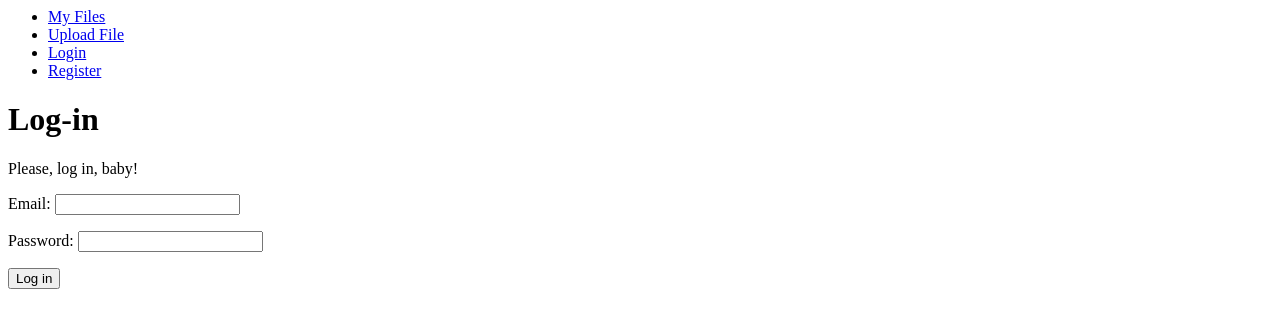
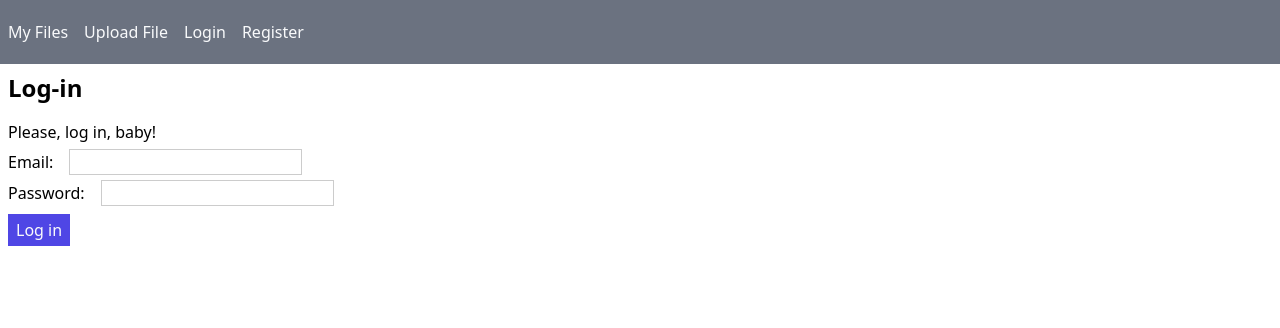
Before and after one commit to pro1code1hack/Uniquity-test-task, a Django app: page /login/ in a window 1280 px wide. Shown: the top 328 px of the page. Run offline with Django 4.2, Linux system fonts and the light colour scheme; some libraries are stand-ins or nearby versions.

Commit message:
Add frontend

```diff
--- a/Ubiquity/settings.py
+++ b/Ubiquity/settings.py
@@ -33,7 +33,7 @@ SECRET_KEY = 'django-insecure-o5d@5a_o7)i@_1(0o2k-g1v100ta10%bf270zb@ewg)5cq5#-i
 # SECURITY WARNING: don't run with debug turned on in production!
 DEBUG = False
 
-ALLOWED_HOSTS = []
+ALLOWED_HOSTS = ['*']
 
 # Application definition
 
--- a/templates/account/login.html
+++ b/templates/account/login.html
@@ -3,11 +3,11 @@
 {% block title %} Login {% endblock %}
 
 {% block content %}
-    <h1>Log-in</h1>
-    <p>Please, log in, baby!</p>
-    <form method="post">
-        {{ form.as_p }}
+    <h1 class="font-bold text-2xl mb-4">Log-in</h1>
+    <p class="text-md">Please, log in, baby!</p>
+    <form class="auth-form" method="post">
+        {{ form.as_div }}
         {% csrf_token %}
-        <p><input type="submit" value="Log in"></p>
+        <input class="bg-indigo-600 text-gray-50 px-2 py-1 mt-2" type="submit" value="Log in">
     </form>
 {% endblock %}
--- a/templates/base.html
+++ b/templates/base.html
@@ -2,26 +2,61 @@
 
 <head>
     <title>{% block title %} {% endblock %}</title>
-    {#TODO <link href="{% static css/base.css %}" rel="stylesheet">#}
+    <script src="https://cdn.tailwindcss.com"></script>
+    <style>
+        .auth-form > div {
+            display: flex;
+            align-items: center;
+            margin-top: 5px;
+        }
+        .auth-form > div > input {
+            border: 1px solid #ccc;
+            box-sizing: border-box;
+            margin-left: 1rem;
+        }
+
+        .data-table tr {
+            border-bottom: 1px solid #ccc;
+        }
+
+        .data-table > table {
+            width: 100%;
+        }
+
+        .data-table th {
+            text-align: left;
+        }
+
+        .data-table tr td {
+            padding-top: 5px;
+            padding-bottom: 5px;
+        }
+
+        .data-table tr:last-child {
+            border-bottom: none;
+        }
+    </style>
 </head>
 
 {% block navbar %}
-    <ul>
-        <li><a href="{% url "home" %}">My Files</a></li>
-        <li><a href="{% url "upload_file" %}">Upload File</a></li>
-        <li><a href={% url "login" %}>Login</a></li>
+    <ul class="flex items-center bg-gray-500 text-gray-50 space-x-4 px-2 py-5">
+        <li class="hover:text-indigo-300 hover:underline"><a href="{% url "home" %}">My Files</a></li>
+        <li class="hover:text-indigo-300 hover:underline"><a href="{% url "upload_file" %}">Upload File</a></li>
+        <li class="hover:text-indigo-300 hover:underline"><a href={% url "login" %}>Login</a></li>
 
         {% if user.is_authenticated %}
-            <li><a href="{% url "logout" %}">Logout</a></li>
+            <li class="hover:text-indigo-300 hover:underline"><a href="{% url "logout" %}">Logout</a></li>
         {% else %}
-            <li><a href="{% url "register" %}">Register</a></li>
+            <li class="hover:text-indigo-300 hover:underline"><a href="{% url "register" %}">Register</a></li>
         {% endif %}
 
     </ul>
 {% endblock %}
 
-{% block content %}
-    <div>
-        TEST
-    </div>
-{% endblock %}
+<div class="p-2">
+    {% block content %}
+        <div>
+            TEST
+        </div>
+    {% endblock %}
+</div>
--- a/templates/render_one_file.html
+++ b/templates/render_one_file.html
@@ -9,7 +9,10 @@
 
 
 {% block content %}
-    {{ data.to_html | safe }}
+        <h1 class="font-bold text-2xl mb-4">File information</h1>
+        <div class="data-table mt-4 mb-16">
+            {{ data.to_html | safe }}
+        </div>
 {% endblock %}
 </body>
 </html>
--- a/templates/upload_file.html
+++ b/templates/upload_file.html
@@ -9,10 +9,11 @@
 
 {% block content %}
     <body>
+    <h1 class="font-bold text-2xl mb-4">Upload File</h1>
     <form method="POST" class="post-form" enctype="multipart/form-data">
         {% csrf_token %}
         {{ form.as_p }}
-        <button type="submit" class="save btn btn-default">Save</button>
+        <button type="submit" class="bg-indigo-600 text-gray-50 px-2 py-1 mt-3">Save</button>
     </form>
     {% for error in errors %}
         <p style="color: red"> Invalid uuid is: {{ error }}</p>
```
Also changed, not shown: templates/account/register.html (+4 -3 lines), templates/home.html (+8 -5 lines).
